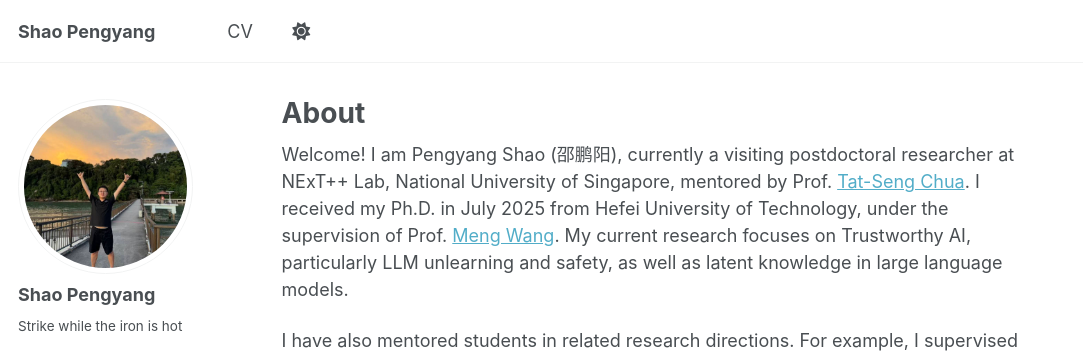
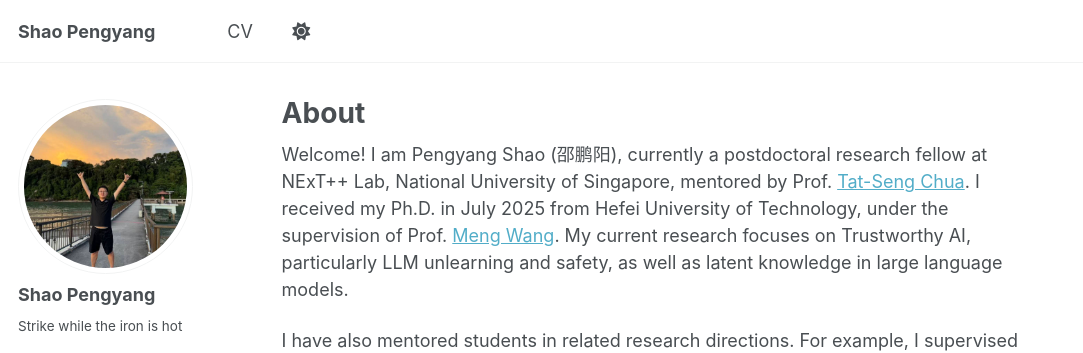
Before and after one commit to ShaoPengyang/ShaoPengyang.github.io, a Jekyll site: the page built from _pages/about.md, in a window 1280 px wide and 900 px high. Shown: the top 353 px of the window, without its empty margins (0-1083 px from the left). Built offline with Jekyll 4.4.1, drawn with Linux system fonts in a browser that asks for light colours; some web fonts are replaced; a script bundle is joined from its source files by our own code; library files that are not in the unit come from our copies.

Commit message:
Update about.md

```diff
--- a/_pages/about.md
+++ b/_pages/about.md
@@ -7,7 +7,7 @@
   - /about.html
 ---
 
-Welcome! I am Pengyang Shao (邵鹏阳), currently a visiting postdoctoral researcher at NExT++ Lab, National University of Singapore, mentored by Prof. [Tat-Seng Chua](https://www.comp.nus.edu.sg/cs/people/chuats/). I received my Ph.D. in July 2025 from Hefei University of Technology, under the supervision of Prof. [Meng Wang](https://sites.google.com/view/meng-wang/home). My current research focuses on Trustworthy AI, particularly LLM unlearning and safety, as well as latent knowledge in large language models.
+Welcome! I am Pengyang Shao (邵鹏阳), currently a postdoctoral research fellow at NExT++ Lab, National University of Singapore, mentored by Prof. [Tat-Seng Chua](https://www.comp.nus.edu.sg/cs/people/chuats/). I received my Ph.D. in July 2025 from Hefei University of Technology, under the supervision of Prof. [Meng Wang](https://sites.google.com/view/meng-wang/home). My current research focuses on Trustworthy AI, particularly LLM unlearning and safety, as well as latent knowledge in large language models.
 
 I have also mentored students in related research directions. For example, I supervised [Naixin Zhai](https://scholar.google.com/citations?hl=en&user=hwR0iLgAAAAJ), who published at ACL 2026 Main Conference as the first author, and [Jilong Liu](https://scholar.google.com/citations?user=KqbILgIAAAAJ&hl=zh-CN), who published at AAAI 2026. If you are interested in my research, feel free to reach out for discussion.
 
```
